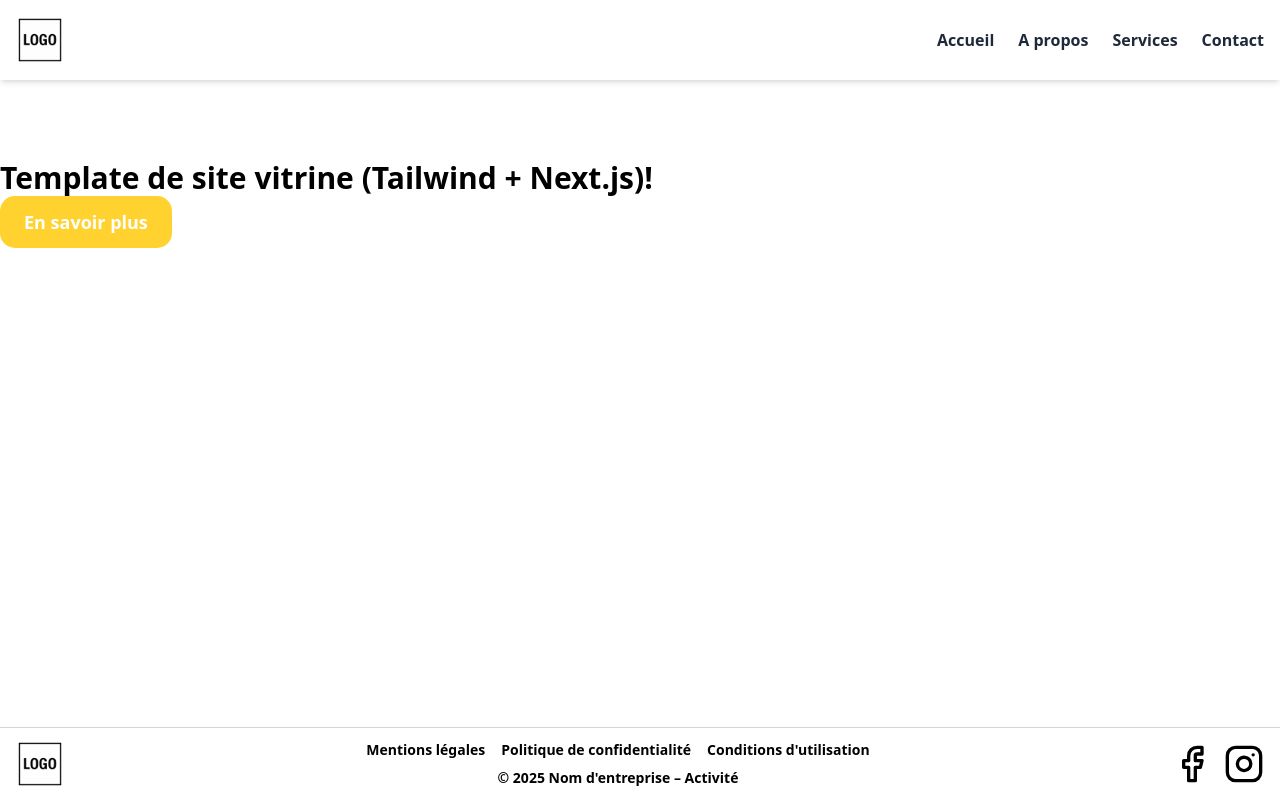
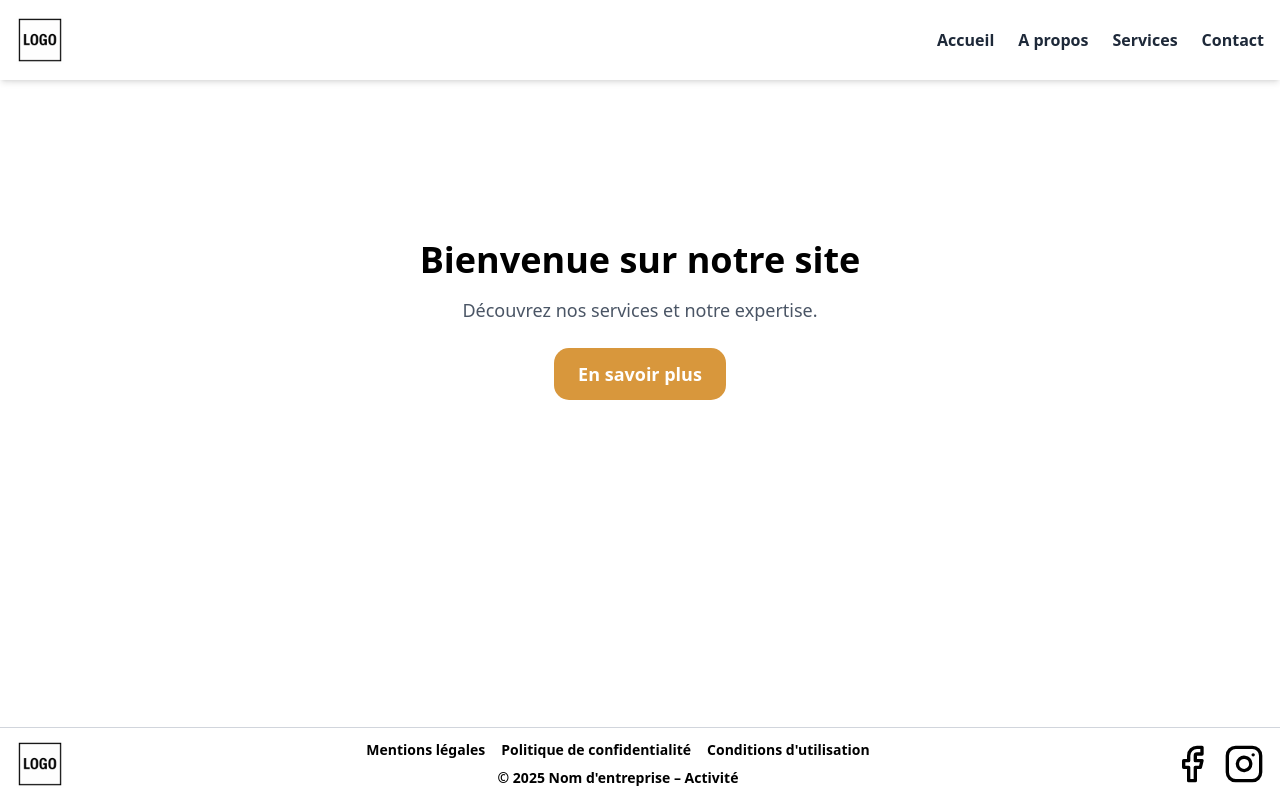
Before and after one commit to julienlisita/nextjs-ts-tailwind-template, a Next.js app: page / in a window 1280 px wide. Built offline with nearby package versions, Linux system fonts and the light colour scheme.

Commit message:
feat(pages): add minimal structure for static pages (about, contact, services, legal)

```diff
--- /dev/null
+++ b/src/app/about/page.tsx
@@ -0,0 +1,10 @@
+// src/app/about/page.tsx
+
+export default function AboutPage() {
+  return (
+    <div className="container mx-auto px-4 py-10">
+      <h1 className="text-3xl font-bold mb-4">À propos</h1>
+      <p className="text-gray-700">Contenu à venir…</p>
+    </div>
+  );
+}
--- /dev/null
+++ b/src/app/contact/page.tsx
@@ -0,0 +1,10 @@
+// src/app/contact/page.tsx
+
+export default function ContactPage() {
+  return (
+    <div className="container mx-auto px-4 py-10">
+      <h1 className="text-3xl font-bold mb-4">Contact</h1>
+      <p className="text-gray-700">Contactez-nous via le formulaire ou les réseaux.</p>
+    </div>
+  );
+}
--- /dev/null
+++ b/src/app/faq/page.tsx
@@ -0,0 +1,10 @@
+// src/app/faq/page.tsx
+
+export default function FaqPage() {
+  return (
+    <div className="container mx-auto px-4 py-10">
+      <h1 className="text-3xl font-bold mb-4">Foire aux questions</h1>
+      <p className="text-gray-700">Réponses aux questions fréquentes.</p>
+    </div>
+  );
+}
--- /dev/null
+++ b/src/app/legal/imprint/page.tsx
@@ -0,0 +1,10 @@
+// src/app/legal/imprint/page.tsx
+
+export default function ImprintPage() {
+  return (
+    <div className="container mx-auto px-4 py-10">
+      <h1 className="text-3xl font-bold mb-4">Mentions légales</h1>
+      <p className="text-gray-700">Mentions légales obligatoires en France.</p>
+    </div>
+  );
+}
--- /dev/null
+++ b/src/app/legal/privacy/page.tsx
@@ -0,0 +1,10 @@
+// src/app/legal/privacy/page.tsx
+
+export default function PrivacyPage() {
+  return (
+    <div className="container mx-auto px-4 py-10">
+      <h1 className="text-3xl font-bold mb-4">Politique de confidentialité</h1>
+      <p className="text-gray-700">Utilisation des données personnelles.</p>
+    </div>
+  );
+}
--- /dev/null
+++ b/src/app/legal/term/page.tsx
@@ -0,0 +1,10 @@
+// src/app/legal/term/page.tsx
+
+export default function TermsPage() {
+  return (
+    <div className="container mx-auto px-4 py-10">
+      <h1 className="text-3xl font-bold mb-4">Conditions d'utilisation</h1>
+      <p className="text-gray-700">Conditions générales d'utilisation du site.</p>
+    </div>
+  );
+}
--- a/src/app/page.tsx
+++ b/src/app/page.tsx
@@ -4,9 +4,12 @@ import Button from "@/components/ui/Button";
 
 export default function Home() {
   return (
-    <>
-      <h1 className="text-3xl font-bold">Template de site vitrine (Tailwind + Next.js)!</h1>
-      <Button className="bg-amber-300 text-black hover:bg-amber-100 hover:text-blue-500" href="/menu">En savoir plus</Button>
-    </>
+    <div className="py-20 text-center">
+      <h1 className="text-4xl font-bold mb-4">Bienvenue sur notre site</h1>
+      <p className="text-lg text-gray-600 mb-6">
+        Découvrez nos services et notre expertise.
+      </p>
+      <Button href="/about">En savoir plus</Button>
+    </div>
   );
 }
--- /dev/null
+++ b/src/app/services/page.tsx
@@ -0,0 +1,10 @@
+// src/app/services/page.tsx
+
+export default function ServicesPage() {
+  return (
+    <div className="container mx-auto px-4 py-10">
+      <h1 className="text-3xl font-bold mb-4">Nos services</h1>
+      <p className="text-gray-700">Liste des services proposés.</p>
+    </div>
+  );
+}
```
